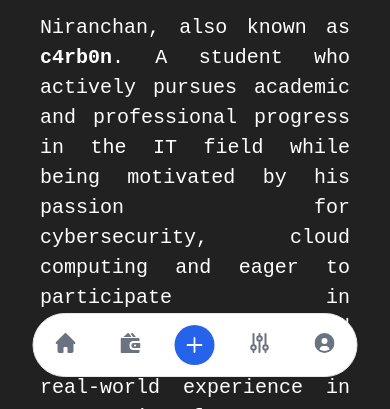
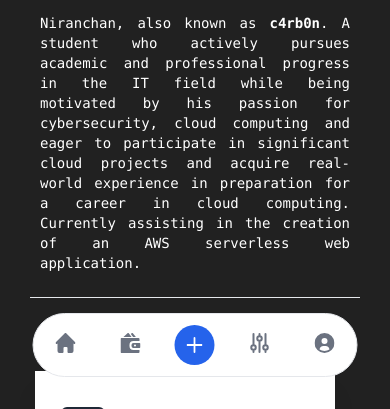
Before and after one commit to c4rb0nx1/my-portfolio, a plain HTML site: page index.html in a window 390 px wide. Shown: the part 435-844 px from the top of the page. Drawn offline with nearby package versions, Linux system fonts and the light colour scheme.

Commit message:
improved readability on mobile devices

```diff
--- a/index.html
+++ b/index.html
@@ -208,7 +208,7 @@
                             whoami?
                         </h2>
                     </div>
-                    <P class = "about-title">
+                    <P class = "text-justify px-10 text-sm text-white m-0 font-mono md:px-20 md:text-base lg:text-xl">
                         Niranchan, also known as <span class="tooltipuh">c4rb0n</span>. A student who actively pursues academic and professional progress in the IT field while being motivated by his passion for cybersecurity, cloud computing and eager to participate in significant cloud projects and acquire real-world experience in preparation for a career in cloud computing.
                         Currently assisting in the creation of an AWS serverless web application.
                     </P>
--- a/styles.css
+++ b/styles.css
@@ -109,11 +109,6 @@ body{
     justify-content: center;
     align-items: center;
   }
-  .about-title{
-    font-size: 14px;
-    text-align:none;
-  }
-
 }
 
 @media (min-width:701px) and (max-width:2560px) {
@@ -122,6 +117,9 @@ body{
     }
     .mobile-skill-wheel{
       display:none;
+    }
+    .about-title{
+      font-size:20px;
     }
 }
 
@@ -211,7 +209,7 @@ body{
   text-align: justify;
   padding-left: 40px;
   padding-right: 40px;
-  font-size: 20px;
+  font-size: 14px;
   color: #ffffff;
   margin:0px;
   font-family: monospace;
```
Also changed, not shown: swap.html (+1 -1 lines).
